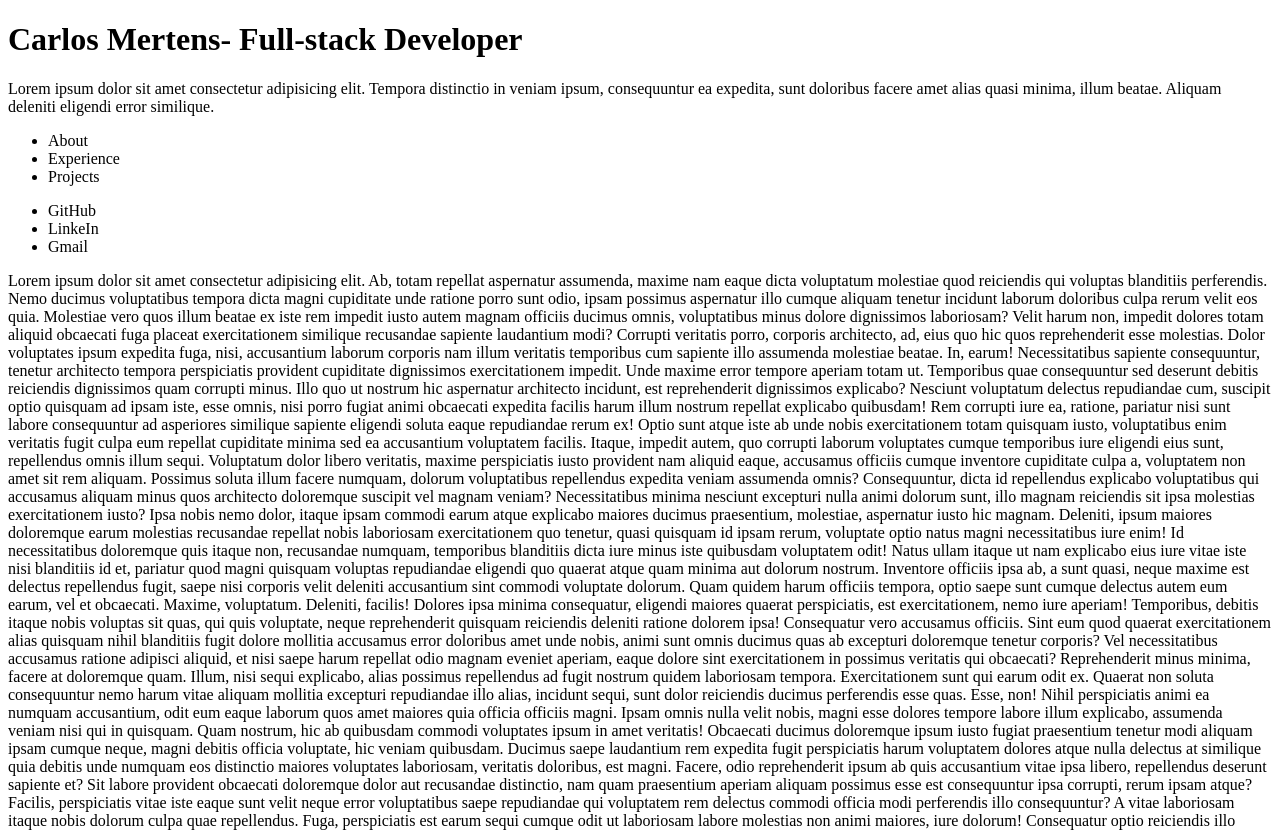
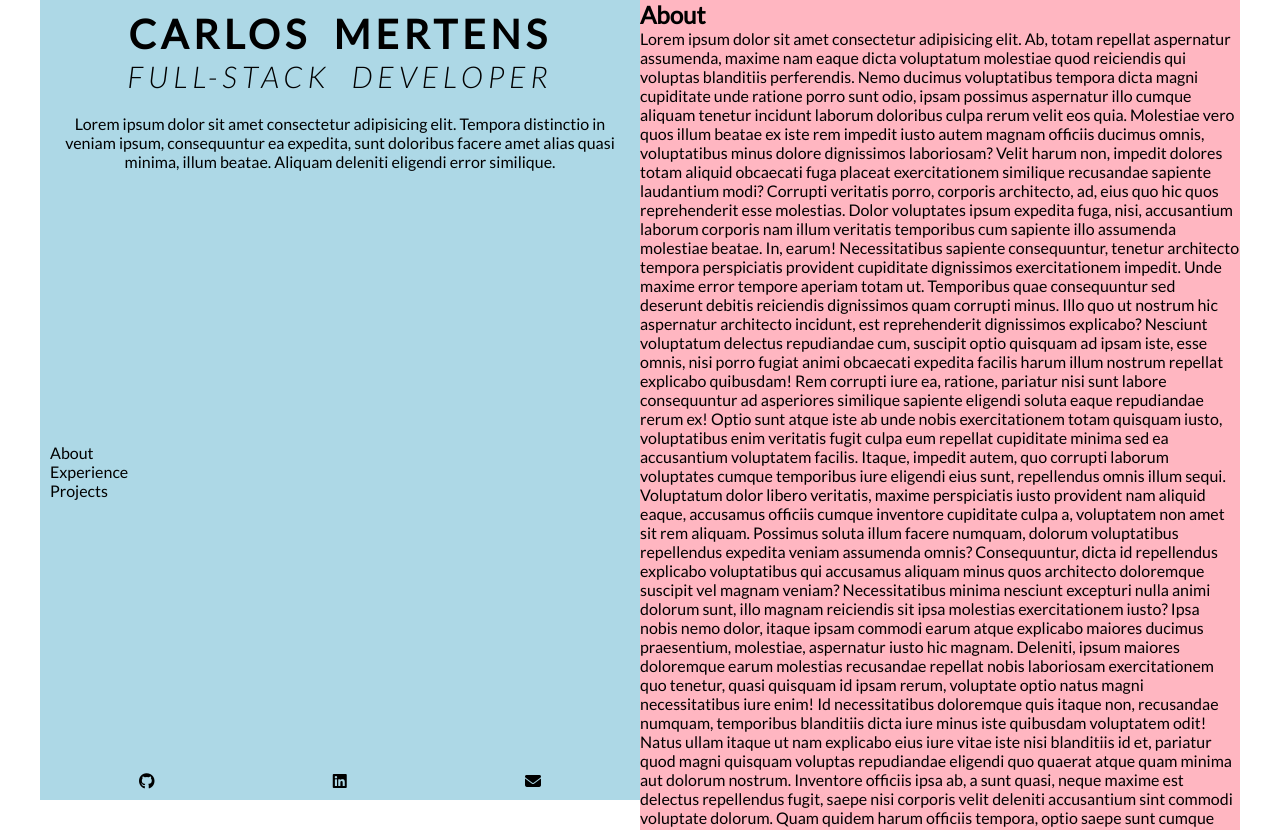
Before and after one commit to carlosmertens/carlos-mertens, a plain HTML site: page index.html in a window 1280 px wide. Shown: the top 830 px of the page. Drawn offline with Linux system fonts and the light colour scheme.

Commit message:
Create layout and choose font family

```diff
--- a/index.html
+++ b/index.html
@@ -3,152 +3,183 @@
   <head>
     <meta charset="UTF-8" />
     <meta name="viewport" content="width=device-width, initial-scale=1.0" />
+    <script
+      src="https://kit.fontawesome.com/73999aaa14.js"
+      crossorigin="anonymous"></script>
+    <link rel="preconnect" href="https://fonts.googleapis.com" />
+    <link rel="preconnect" href="https://fonts.gstatic.com" crossorigin />
+    <link
+      href="https://fonts.googleapis.com/css2?family=Lato:ital,wght@0,400;1,300;1,700&display=swap"
+      rel="stylesheet" />
     <link rel="stylesheet" href="style.css" />
     <title>Carlos Mertens | Profile</title>
   </head>
   <body>
-    <header>
-      <h1>Carlos Mertens<span>- Full-stack Developer</span></h1>
+    <div class="layout-container">
+      <header class="header">
+        <div class="header__intro">
+          <h1>Carlos Mertens<span>Full-stack Developer</span></h1>
           <p>
             Lorem ipsum dolor sit amet consectetur adipisicing elit. Tempora
             distinctio in veniam ipsum, consequuntur ea expedita, sunt doloribus
-        facere amet alias quasi minima, illum beatae. Aliquam deleniti eligendi
-        error similique.
+            facere amet alias quasi minima, illum beatae. Aliquam deleniti
+            eligendi error similique.
           </p>
-      <nav>
+        </div>
+
+        <nav class="header__nav">
           <ul>
             <li>About</li>
             <li>Experience</li>
             <li>Projects</li>
           </ul>
         </nav>
+
+        <ul class="header__contacts">
+          <li>
+            <a
+              href="https://github.com/carlosmertens"
+              target="_blank"
+              rel="noopener noreferrer"
+              ><i class="fa-brands fa-github"></i
+            ></a>
+          </li>
+          <li>
+            <a href="#" target="_blank" rel="noopener noreferrer"
+              ><i class="fa-brands fa-linkedin"></i
+            ></a>
+          </li>
+          <li>
+            <a href="mailto:mertenscarlos3000@gmail.com"
+              ><i class="fa-solid fa-envelope"></i
+            ></a>
+          </li>
+        </ul>
+      </header>
+      <main class="main">
         <section>
-        <ul>
-          <li>GitHub</li>
-          <li>LinkeIn</li>
-          <li>Gmail</li>
-        </ul>
-      </section>
-    </header>
-    <main>
-      <section>
+          <h2>About</h2>
           <p>
             Lorem ipsum dolor sit amet consectetur adipisicing elit. Ab, totam
             repellat aspernatur assumenda, maxime nam eaque dicta voluptatum
             molestiae quod reiciendis qui voluptas blanditiis perferendis. Nemo
-          ducimus voluptatibus tempora dicta magni cupiditate unde ratione porro
-          sunt odio, ipsam possimus aspernatur illo cumque aliquam tenetur
-          incidunt laborum doloribus culpa rerum velit eos quia. Molestiae vero
-          quos illum beatae ex iste rem impedit iusto autem magnam officiis
-          ducimus omnis, voluptatibus minus dolore dignissimos laboriosam? Velit
-          harum non, impedit dolores totam aliquid obcaecati fuga placeat
-          exercitationem similique recusandae sapiente laudantium modi? Corrupti
-          veritatis porro, corporis architecto, ad, eius quo hic quos
-          reprehenderit esse molestias. Dolor voluptates ipsum expedita fuga,
-          nisi, accusantium laborum corporis nam illum veritatis temporibus cum
-          sapiente illo assumenda molestiae beatae. In, earum! Necessitatibus
-          sapiente consequuntur, tenetur architecto tempora perspiciatis
-          provident cupiditate dignissimos exercitationem impedit. Unde maxime
-          error tempore aperiam totam ut. Temporibus quae consequuntur sed
-          deserunt debitis reiciendis dignissimos quam corrupti minus. Illo quo
-          ut nostrum hic aspernatur architecto incidunt, est reprehenderit
-          dignissimos explicabo? Nesciunt voluptatum delectus repudiandae cum,
-          suscipit optio quisquam ad ipsam iste, esse omnis, nisi porro fugiat
-          animi obcaecati expedita facilis harum illum nostrum repellat
-          explicabo quibusdam! Rem corrupti iure ea, ratione, pariatur nisi sunt
-          labore consequuntur ad asperiores similique sapiente eligendi soluta
-          eaque repudiandae rerum ex! Optio sunt atque iste ab unde nobis
-          exercitationem totam quisquam iusto, voluptatibus enim veritatis fugit
-          culpa eum repellat cupiditate minima sed ea accusantium voluptatem
-          facilis. Itaque, impedit autem, quo corrupti laborum voluptates cumque
-          temporibus iure eligendi eius sunt, repellendus omnis illum sequi.
-          Voluptatum dolor libero veritatis, maxime perspiciatis iusto provident
-          nam aliquid eaque, accusamus officiis cumque inventore cupiditate
-          culpa a, voluptatem non amet sit rem aliquam. Possimus soluta illum
-          facere numquam, dolorum voluptatibus repellendus expedita veniam
-          assumenda omnis? Consequuntur, dicta id repellendus explicabo
-          voluptatibus qui accusamus aliquam minus quos architecto doloremque
-          suscipit vel magnam veniam? Necessitatibus minima nesciunt excepturi
-          nulla animi dolorum sunt, illo magnam reiciendis sit ipsa molestias
+            ducimus voluptatibus tempora dicta magni cupiditate unde ratione
+            porro sunt odio, ipsam possimus aspernatur illo cumque aliquam
+            tenetur incidunt laborum doloribus culpa rerum velit eos quia.
+            Molestiae vero quos illum beatae ex iste rem impedit iusto autem
+            magnam officiis ducimus omnis, voluptatibus minus dolore dignissimos
+            laboriosam? Velit harum non, impedit dolores totam aliquid obcaecati
+            fuga placeat exercitationem similique recusandae sapiente laudantium
+            modi? Corrupti veritatis porro, corporis architecto, ad, eius quo
+            hic quos reprehenderit esse molestias. Dolor voluptates ipsum
+            expedita fuga, nisi, accusantium laborum corporis nam illum
+            veritatis temporibus cum sapiente illo assumenda molestiae beatae.
+            In, earum! Necessitatibus sapiente consequuntur, tenetur architecto
+            tempora perspiciatis provident cupiditate dignissimos exercitationem
+            impedit. Unde maxime error tempore aperiam totam ut. Temporibus quae
+            consequuntur sed deserunt debitis reiciendis dignissimos quam
+            corrupti minus. Illo quo ut nostrum hic aspernatur architecto
+            incidunt, est reprehenderit dignissimos explicabo? Nesciunt
+            voluptatum delectus repudiandae cum, suscipit optio quisquam ad
+            ipsam iste, esse omnis, nisi porro fugiat animi obcaecati expedita
+            facilis harum illum nostrum repellat explicabo quibusdam! Rem
+            corrupti iure ea, ratione, pariatur nisi sunt labore consequuntur ad
+            asperiores similique sapiente eligendi soluta eaque repudiandae
+            rerum ex! Optio sunt atque iste ab unde nobis exercitationem totam
+            quisquam iusto, voluptatibus enim veritatis fugit culpa eum repellat
+            cupiditate minima sed ea accusantium voluptatem facilis. Itaque,
+            impedit autem, quo corrupti laborum voluptates cumque temporibus
+            iure eligendi eius sunt, repellendus omnis illum sequi. Voluptatum
+            dolor libero veritatis, maxime perspiciatis iusto provident nam
+            aliquid eaque, accusamus officiis cumque inventore cupiditate culpa
+            a, voluptatem non amet sit rem aliquam. Possimus soluta illum facere
+            numquam, dolorum voluptatibus repellendus expedita veniam assumenda
+            omnis? Consequuntur, dicta id repellendus explicabo voluptatibus qui
+            accusamus aliquam minus quos architecto doloremque suscipit vel
+            magnam veniam? Necessitatibus minima nesciunt excepturi nulla animi
+            dolorum sunt, illo magnam reiciendis sit ipsa molestias
             exercitationem iusto? Ipsa nobis nemo dolor, itaque ipsam commodi
             earum atque explicabo maiores ducimus praesentium, molestiae,
-          aspernatur iusto hic magnam. Deleniti, ipsum maiores doloremque earum
-          molestias recusandae repellat nobis laboriosam exercitationem quo
-          tenetur, quasi quisquam id ipsam rerum, voluptate optio natus magni
-          necessitatibus iure enim! Id necessitatibus doloremque quis itaque
-          non, recusandae numquam, temporibus blanditiis dicta iure minus iste
-          quibusdam voluptatem odit! Natus ullam itaque ut nam explicabo eius
-          iure vitae iste nisi blanditiis id et, pariatur quod magni quisquam
-          voluptas repudiandae eligendi quo quaerat atque quam minima aut
-          dolorum nostrum. Inventore officiis ipsa ab, a sunt quasi, neque
-          maxime est delectus repellendus fugit, saepe nisi corporis velit
-          deleniti accusantium sint commodi voluptate dolorum. Quam quidem harum
-          officiis tempora, optio saepe sunt cumque delectus autem eum earum,
-          vel et obcaecati. Maxime, voluptatum. Deleniti, facilis! Dolores ipsa
-          minima consequatur, eligendi maiores quaerat perspiciatis, est
-          exercitationem, nemo iure aperiam! Temporibus, debitis itaque nobis
-          voluptas sit quas, qui quis voluptate, neque reprehenderit quisquam
-          reiciendis deleniti ratione dolorem ipsa! Consequatur vero accusamus
-          officiis. Sint eum quod quaerat exercitationem alias quisquam nihil
-          blanditiis fugit dolore mollitia accusamus error doloribus amet unde
-          nobis, animi sunt omnis ducimus quas ab excepturi doloremque tenetur
-          corporis? Vel necessitatibus accusamus ratione adipisci aliquid, et
-          nisi saepe harum repellat odio magnam eveniet aperiam, eaque dolore
-          sint exercitationem in possimus veritatis qui obcaecati? Reprehenderit
-          minus minima, facere at doloremque quam. Illum, nisi sequi explicabo,
-          alias possimus repellendus ad fugit nostrum quidem laboriosam tempora.
-          Exercitationem sunt qui earum odit ex. Quaerat non soluta consequuntur
-          nemo harum vitae aliquam mollitia excepturi repudiandae illo alias,
-          incidunt sequi, sunt dolor reiciendis ducimus perferendis esse quas.
-          Esse, non! Nihil perspiciatis animi ea numquam accusantium, odit eum
-          eaque laborum quos amet maiores quia officia officiis magni. Ipsam
-          omnis nulla velit nobis, magni esse dolores tempore labore illum
-          explicabo, assumenda veniam nisi qui in quisquam. Quam nostrum, hic ab
-          quibusdam commodi voluptates ipsum in amet veritatis! Obcaecati
-          ducimus doloremque ipsum iusto fugiat praesentium tenetur modi aliquam
-          ipsam cumque neque, magni debitis officia voluptate, hic veniam
-          quibusdam. Ducimus saepe laudantium rem expedita fugit perspiciatis
-          harum voluptatem dolores atque nulla delectus at similique quia
-          debitis unde numquam eos distinctio maiores voluptates laboriosam,
-          veritatis doloribus, est magni. Facere, odio reprehenderit ipsum ab
-          quis accusantium vitae ipsa libero, repellendus deserunt sapiente et?
-          Sit labore provident obcaecati doloremque dolor aut recusandae
-          distinctio, nam quam praesentium aperiam aliquam possimus esse est
-          consequuntur ipsa corrupti, rerum ipsam atque? Facilis, perspiciatis
-          vitae iste eaque sunt velit neque error voluptatibus saepe repudiandae
-          qui voluptatem rem delectus commodi officia modi perferendis illo
-          consequuntur? A vitae laboriosam itaque nobis dolorum culpa quae
-          repellendus. Fuga, perspiciatis est earum sequi cumque odit ut
-          laboriosam labore molestias non animi maiores, iure dolorum!
-          Consequatur optio reiciendis illo earum, autem enim eveniet harum
-          assumenda, nesciunt nobis minima unde explicabo reprehenderit iusto
-          animi officiis. Minima dignissimos excepturi reprehenderit corrupti,
-          voluptas ea accusamus at explicabo ratione deleniti dolorum quae
-          quaerat eum aspernatur ipsum. Molestiae magni ex eius alias voluptates
-          ipsa dolore odio deserunt omnis. Hic autem dignissimos illo saepe
+            aspernatur iusto hic magnam. Deleniti, ipsum maiores doloremque
+            earum molestias recusandae repellat nobis laboriosam exercitationem
+            quo tenetur, quasi quisquam id ipsam rerum, voluptate optio natus
+            magni necessitatibus iure enim! Id necessitatibus doloremque quis
+            itaque non, recusandae numquam, temporibus blanditiis dicta iure
+            minus iste quibusdam voluptatem odit! Natus ullam itaque ut nam
+            explicabo eius iure vitae iste nisi blanditiis id et, pariatur quod
+            magni quisquam voluptas repudiandae eligendi quo quaerat atque quam
+            minima aut dolorum nostrum. Inventore officiis ipsa ab, a sunt
+            quasi, neque maxime est delectus repellendus fugit, saepe nisi
+            corporis velit deleniti accusantium sint commodi voluptate dolorum.
+            Quam quidem harum officiis tempora, optio saepe sunt cumque delectus
+            autem eum earum, vel et obcaecati. Maxime, voluptatum. Deleniti,
+            facilis! Dolores ipsa minima consequatur, eligendi maiores quaerat
+            perspiciatis, est exercitationem, nemo iure aperiam! Temporibus,
+            debitis itaque nobis voluptas sit quas, qui quis voluptate, neque
+            reprehenderit quisquam reiciendis deleniti ratione dolorem ipsa!
+            Consequatur vero accusamus officiis. Sint eum quod quaerat
+            exercitationem alias quisquam nihil blanditiis fugit dolore mollitia
+            accusamus error doloribus amet unde nobis, animi sunt omnis ducimus
+            quas ab excepturi doloremque tenetur corporis? Vel necessitatibus
+            accusamus ratione adipisci aliquid, et nisi saepe harum repellat
+            odio magnam eveniet aperiam, eaque dolore sint exercitationem in
+            possimus veritatis qui obcaecati? Reprehenderit minus minima, facere
+            at doloremque quam. Illum, nisi sequi explicabo, alias possimus
+            repellendus ad fugit nostrum quidem laboriosam tempora.
+            Exercitationem sunt qui earum odit ex. Quaerat non soluta
+            consequuntur nemo harum vitae aliquam mollitia excepturi repudiandae
+            illo alias, incidunt sequi, sunt dolor reiciendis ducimus
+            perferendis esse quas. Esse, non! Nihil perspiciatis animi ea
+            numquam accusantium, odit eum eaque laborum quos amet maiores quia
+            officia officiis magni. Ipsam omnis nulla velit nobis, magni esse
+            dolores tempore labore illum explicabo, assumenda veniam nisi qui in
+            quisquam. Quam nostrum, hic ab quibusdam commodi voluptates ipsum in
+            amet veritatis! Obcaecati ducimus doloremque ipsum iusto fugiat
+            praesentium tenetur modi aliquam ipsam cumque neque, magni debitis
+            officia voluptate, hic veniam quibusdam. Ducimus saepe laudantium
+            rem expedita fugit perspiciatis harum voluptatem dolores atque nulla
+            delectus at similique quia debitis unde numquam eos distinctio
+            maiores voluptates laboriosam, veritatis doloribus, est magni.
+            Facere, odio reprehenderit ipsum ab quis accusantium vitae ipsa
+            libero, repellendus deserunt sapiente et? Sit labore provident
+            obcaecati doloremque dolor aut recusandae distinctio, nam quam
+            praesentium aperiam aliquam possimus esse est consequuntur ipsa
+            corrupti, rerum ipsam atque? Facilis, perspiciatis vitae iste eaque
+            sunt velit neque error voluptatibus saepe repudiandae qui voluptatem
+            rem delectus commodi officia modi perferendis illo consequuntur? A
+            vitae laboriosam itaque nobis dolorum culpa quae repellendus. Fuga,
+            perspiciatis est earum sequi cumque odit ut laboriosam labore
+            molestias non animi maiores, iure dolorum! Consequatur optio
+            reiciendis illo earum, autem enim eveniet harum assumenda, nesciunt
+            nobis minima unde explicabo reprehenderit iusto animi officiis.
+            Minima dignissimos excepturi reprehenderit corrupti, voluptas ea
+            accusamus at explicabo ratione deleniti dolorum quae quaerat eum
+            aspernatur ipsum. Molestiae magni ex eius alias voluptates ipsa
+            dolore odio deserunt omnis. Hic autem dignissimos illo saepe
             doloribus, cum placeat dolor, at deserunt voluptatum, voluptate ad
             iusto quia laboriosam similique nesciunt in odio maiores sint fuga
-          perferendis? Eum, temporibus. Aliquam explicabo qui, saepe natus iure
-          distinctio fuga laudantium vitae nam veritatis quia aspernatur.
+            perferendis? Eum, temporibus. Aliquam explicabo qui, saepe natus
+            iure distinctio fuga laudantium vitae nam veritatis quia aspernatur.
             Repellendus nisi recusandae nesciunt consequatur ducimus architecto,
-          reprehenderit porro alias culpa in nihil dolor odio aspernatur eveniet
-          provident optio vero quas maiores cumque ab adipisci molestiae?
-          Consectetur sapiente accusantium facilis accusamus tenetur nostrum
-          voluptatem aspernatur, recusandae beatae, ea eveniet odit libero magni
-          repudiandae culpa quaerat veritatis deserunt! Consequatur suscipit
-          voluptate cum laboriosam vero libero provident, reprehenderit
-          repudiandae nam blanditiis in saepe aperiam voluptas ea assumenda
-          ducimus itaque est fugit. Necessitatibus ducimus consectetur fugiat
-          pariatur, iusto sapiente fugit aut asperiores non quos impedit, earum
-          molestiae saepe, magnam sit quidem mollitia dolores possimus!
-          Quisquam, rerum. Id provident, omnis sunt perferendis quis alias?
-          Ratione cum tempore dolorum neque? Molestiae quos aliquid voluptatum?
-          Sed, possimus fuga dolores recusandae nostrum iusto dolorum vitae non
-          ad saepe consectetur facere cumque assumenda! Ut, saepe quisquam fuga
-          culpa ducimus inventore quas maiores minima nobis odit veritatis unde
-          ab hic sit aspernatur!
+            reprehenderit porro alias culpa in nihil dolor odio aspernatur
+            eveniet provident optio vero quas maiores cumque ab adipisci
+            molestiae? Consectetur sapiente accusantium facilis accusamus
+            tenetur nostrum voluptatem aspernatur, recusandae beatae, ea eveniet
+            odit libero magni repudiandae culpa quaerat veritatis deserunt!
+            Consequatur suscipit voluptate cum laboriosam vero libero provident,
+            reprehenderit repudiandae nam blanditiis in saepe aperiam voluptas
+            ea assumenda ducimus itaque est fugit. Necessitatibus ducimus
+            consectetur fugiat pariatur, iusto sapiente fugit aut asperiores non
+            quos impedit, earum molestiae saepe, magnam sit quidem mollitia
+            dolores possimus! Quisquam, rerum. Id provident, omnis sunt
+            perferendis quis alias? Ratione cum tempore dolorum neque? Molestiae
+            quos aliquid voluptatum? Sed, possimus fuga dolores recusandae
+            nostrum iusto dolorum vitae non ad saepe consectetur facere cumque
+            assumenda! Ut, saepe quisquam fuga culpa ducimus inventore quas
+            maiores minima nobis odit veritatis unde ab hic sit aspernatur!
           </p>
         </section>
       </main>
+    </div>
   </body>
 </html>
--- a/style.css
+++ b/style.css
@@ -0,0 +1,101 @@
+/* ////////// GLOBAL PROPERTIES ////////// */
+
+:root {
+  font-size: 62.5%;
+  font-family: 'Lato', sans-serif;
+}
+
+*,
+*::after,
+*::before {
+  margin: 0;
+  padding: 0;
+  box-sizing: border-box;
+}
+
+body {
+  font-size: 1.6rem;
+}
+
+ul {
+  list-style-type: none;
+}
+
+a {
+  text-decoration: none;
+  color: inherit;
+}
+
+.layout-container {
+  /* display: flex;
+  flex-direction: column; */
+  display: grid;
+  max-width: 1200px;
+  margin: 0 auto;
+}
+
+/* ////////// HEADER SEACTION ////////// */
+
+.header {
+  height: 100vh;
+  background-color: lightblue;
+  display: flex;
+  flex-direction: column;
+  justify-content: space-between;
+  padding: 1rem;
+}
+
+.header__intro {
+  display: flex;
+  flex-direction: column;
+  gap: 2rem;
+  text-align: center;
+}
+
+h1 {
+  font-size: 4rem;
+  text-transform: uppercase;
+  word-spacing: 10px;
+  letter-spacing: 5px;
+}
+
+h1 span {
+  display: block;
+  font-size: 3rem;
+  font-weight: 300;
+  font-style: italic;
+}
+
+.header__contacts {
+  display: flex;
+  justify-content: space-around;
+}
+
+@media only screen and (min-width: 768px) {
+  .layout-container {
+    grid-template-columns: 1fr 1fr;
+  }
+
+  .header {
+    position: sticky;
+    top: 0;
+  }
+}
+
+/* ////////// MAIN SEACTION ////////// */
+
+.main {
+  background-color: lightpink;
+}
+
+/* ////////// MEDIA QUERIES ////////// */
+
+/* @media only screen and (min-width: 480px) {
+} */
+
+/* @media only screen and (min-width: 992px) {
+} */
+/* @media only screen and (min-width: 1024px) {
+} */
+/* @media only screen and (min-width: 1300px) {
+} */
```
Lines whose indentation alone changed are shown as unchanged.
